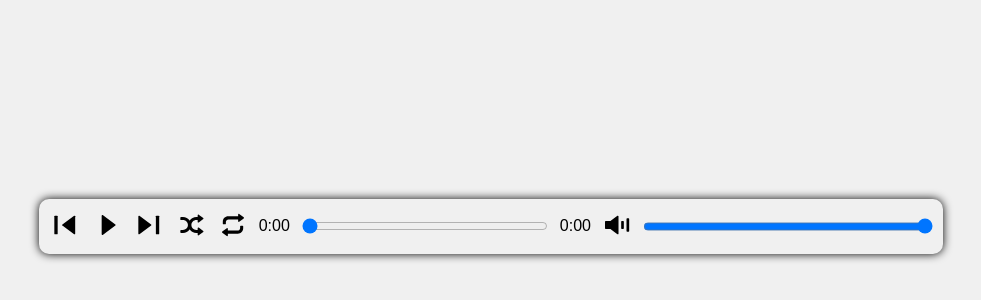
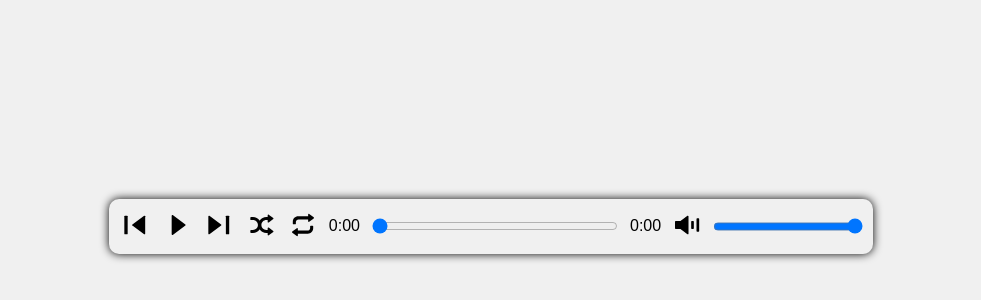
Before and after one commit to darqus/svelte-audio-player, a Svelte app: page / in a window 1280 px wide. Shown: the part 174-474 px from the top of the page, without its empty margins (149-1130 px from the left). Built offline with nearby package versions, Linux system fonts and the light colour scheme.

Commit message:
fix range styles

```diff
--- a/src/components/AudioPlayer.svelte
+++ b/src/components/AudioPlayer.svelte
@@ -197,7 +197,7 @@
     padding: var(--gap);
     box-shadow: 0 0 10px var(--box-shadow-color);
     display: grid;
-    grid-template-columns: auto repeat(2, 1fr);
+    grid-template-columns: auto 1fr auto;
     gap: var(--gap);
   }
 
@@ -237,7 +237,7 @@
 
   .volume-control {
     display: grid;
-    grid-template-columns: var(--control-size) 1fr;
+    grid-template-columns: var(--control-size) minmax(100px, 150px);
     gap: var(--gap);
   }
 
```
Also changed, not shown: public/build/bundle.css, public/build/bundle.js.
